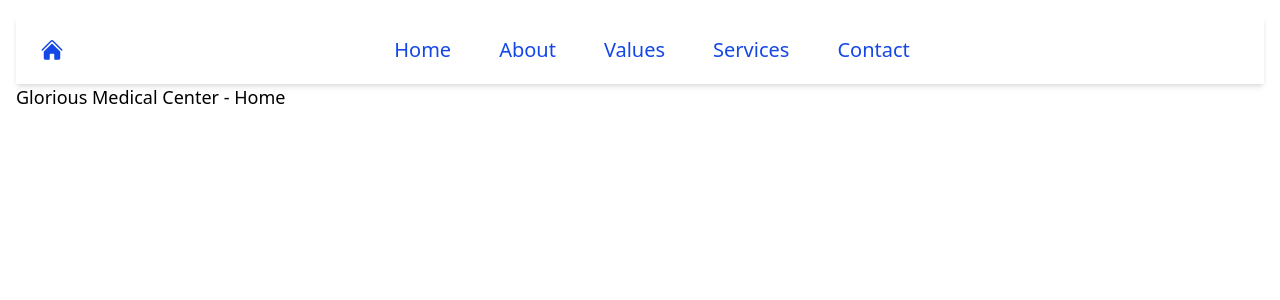
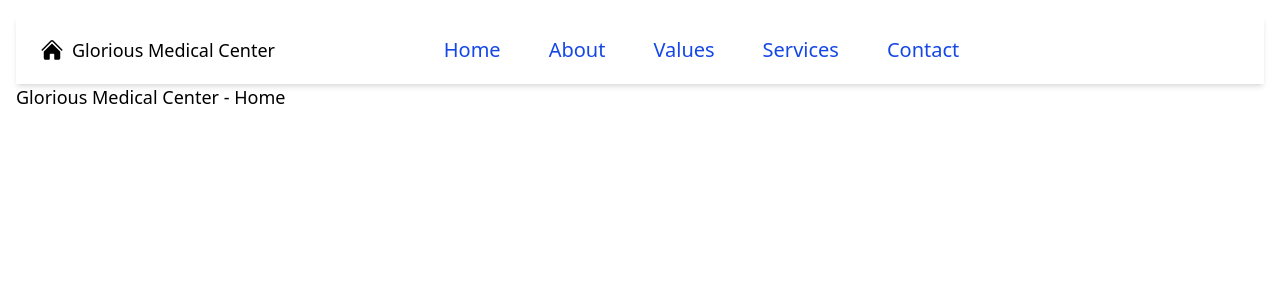
Before and after one commit to aztec-dev/gmc_wesbite, a Next.js app: page / in a window 1280 px wide. Shown: the top 300 px of the page. Built offline with nearby package versions, Linux system fonts and the light colour scheme.

Commit message:
[#1]fix: centered nav links including company name

```diff
--- a/src/ui/navigation/nav.tsx
+++ b/src/ui/navigation/nav.tsx
@@ -10,15 +10,16 @@ export default function Nav() {
                 {/* Left: Home Icon */}
                 <Link
                     href="/"
-                    className="text-blue-700 hover:text-blue-900 transition flex items-center space-x-2"
+                    className="text-[var(--color-primary)] group-hover:text-[var(--color-accent)] transition flex items-center space-x-2"
                 >
-                    <HomeIcon className="h-6 w-6" />
+                    <HomeIcon className="h-6 w-6 mr-2" /> Glorious Medical Center
                 </Link>
 
                 {/* Right: Nav Links, centered using mx-auto */}
-                <div className="flex space-x-6 mx-auto">
+                <div className="flex-1 flex justify-center space-x-6">
                     <NavLinks />
                 </div>
+                <div className={"flex-none w-28"}></div>
             </div>
 
             {/* Mobile Bottom Nav */}
```
